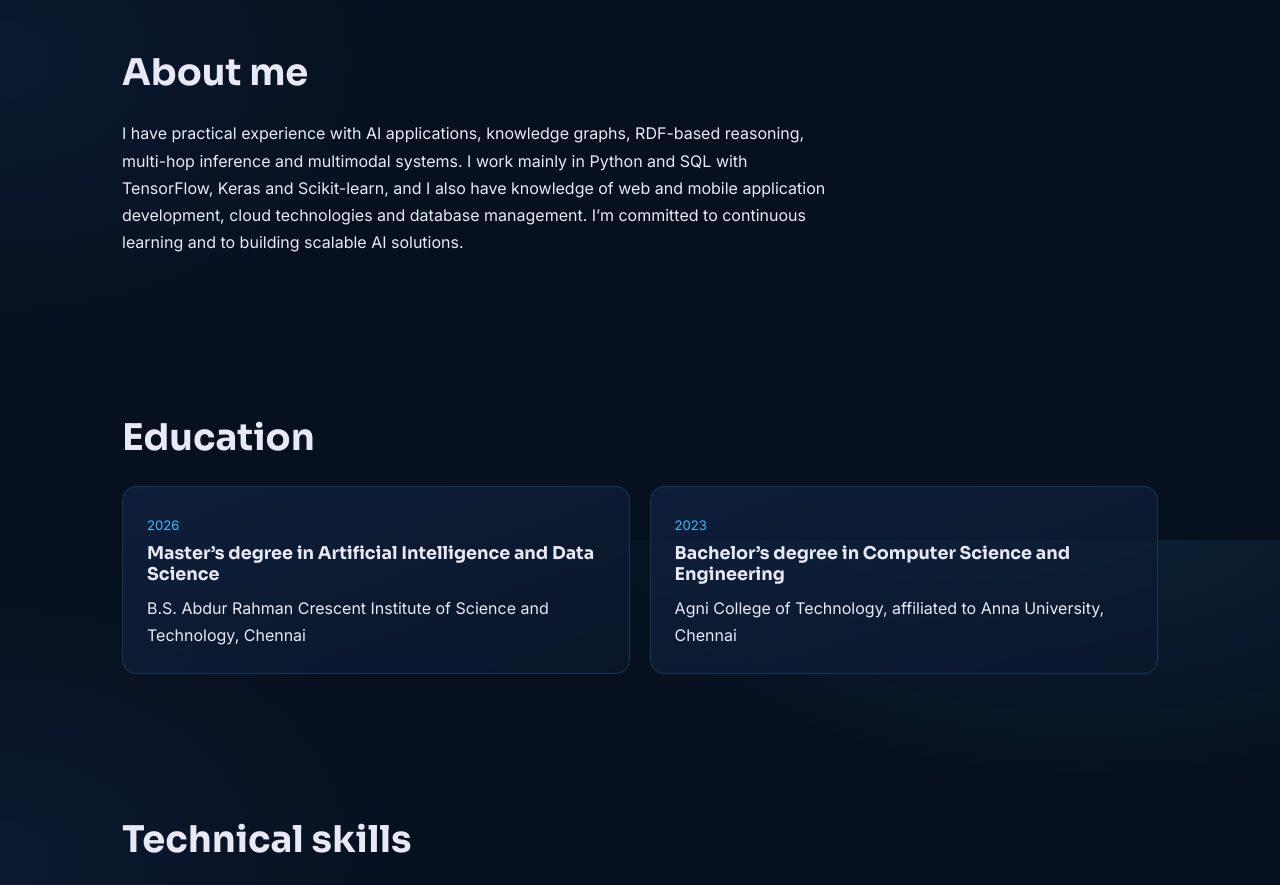
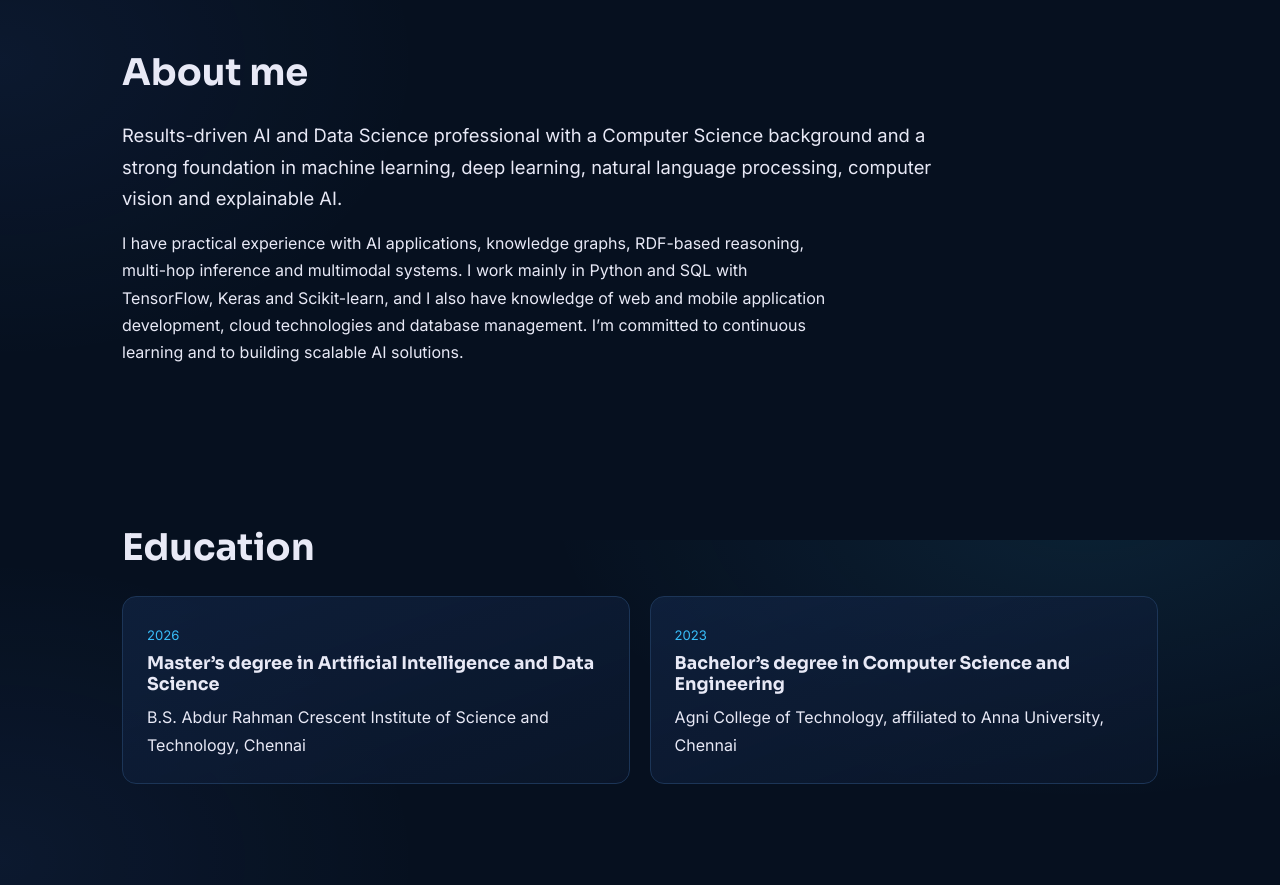
Before and after one commit to Ramyaanbazhagan/portfolio, a plain HTML site: page index.html in a window 1280 px wide. Shown: the part 1060-1945 px from the top of the page. Drawn offline with Linux system fonts and the light colour scheme.

Commit message:
Update index.html

```diff
--- a/index.html
+++ b/index.html
@@ -70,8 +70,10 @@
     <!-- ABOUT -->
     <section id="about" class="section reveal">
       <h2>About me</h2>
+      <p class="lead">Results-driven AI and Data Science professional with a Computer Science background and a strong foundation in machine learning, deep learning, natural language processing, computer vision and explainable AI.</p>
       <p>I have practical experience with AI applications, knowledge graphs, RDF-based reasoning, multi-hop inference and multimodal systems. I work mainly in Python and SQL with TensorFlow, Keras and Scikit-learn, and I also have knowledge of web and mobile application development, cloud technologies and database management. I’m committed to continuous learning and to building scalable AI solutions.</p>
     </section>
+
     <!-- EDUCATION -->
     <section id="education" class="section reveal">
       <h2>Education</h2>
```
